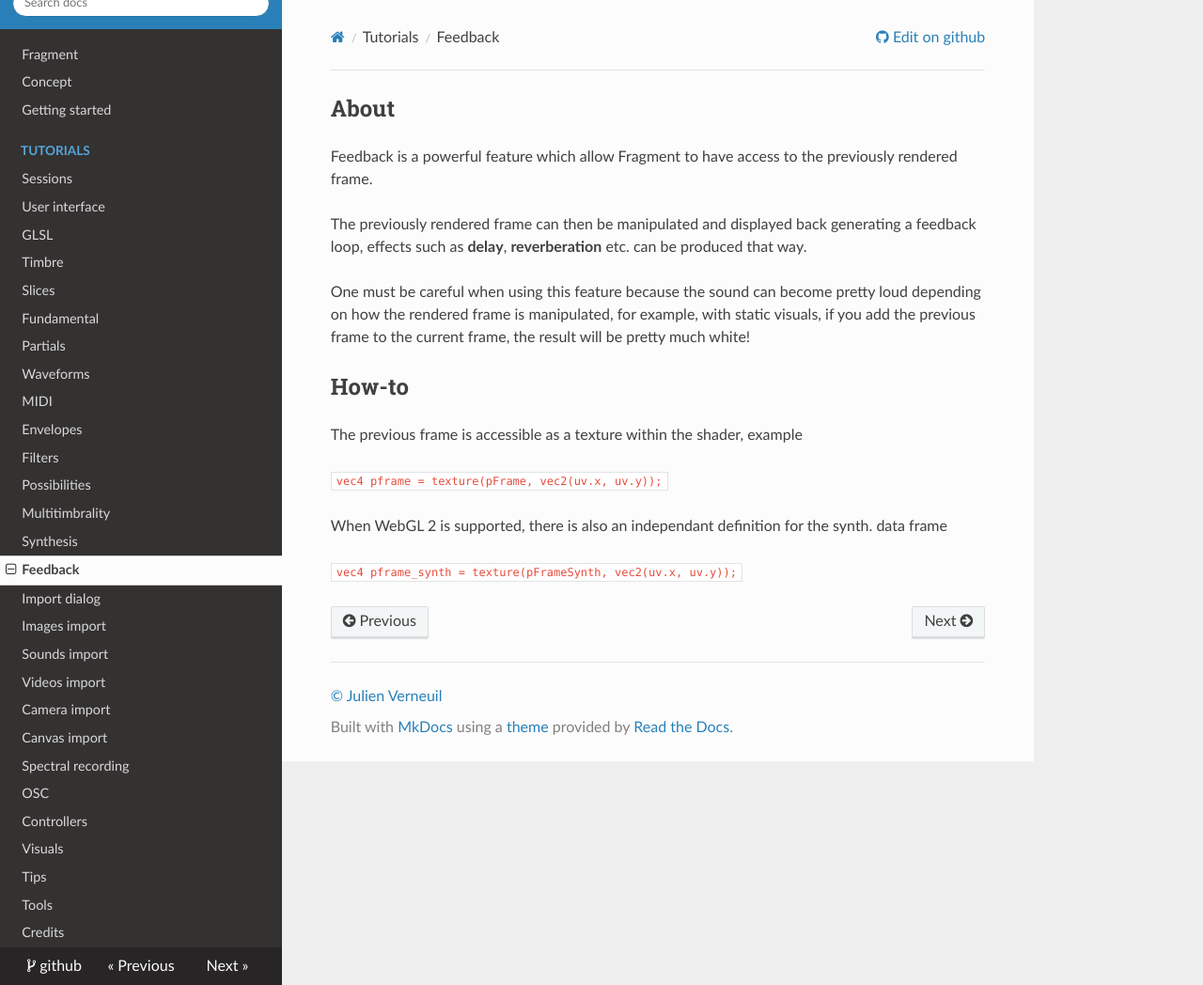
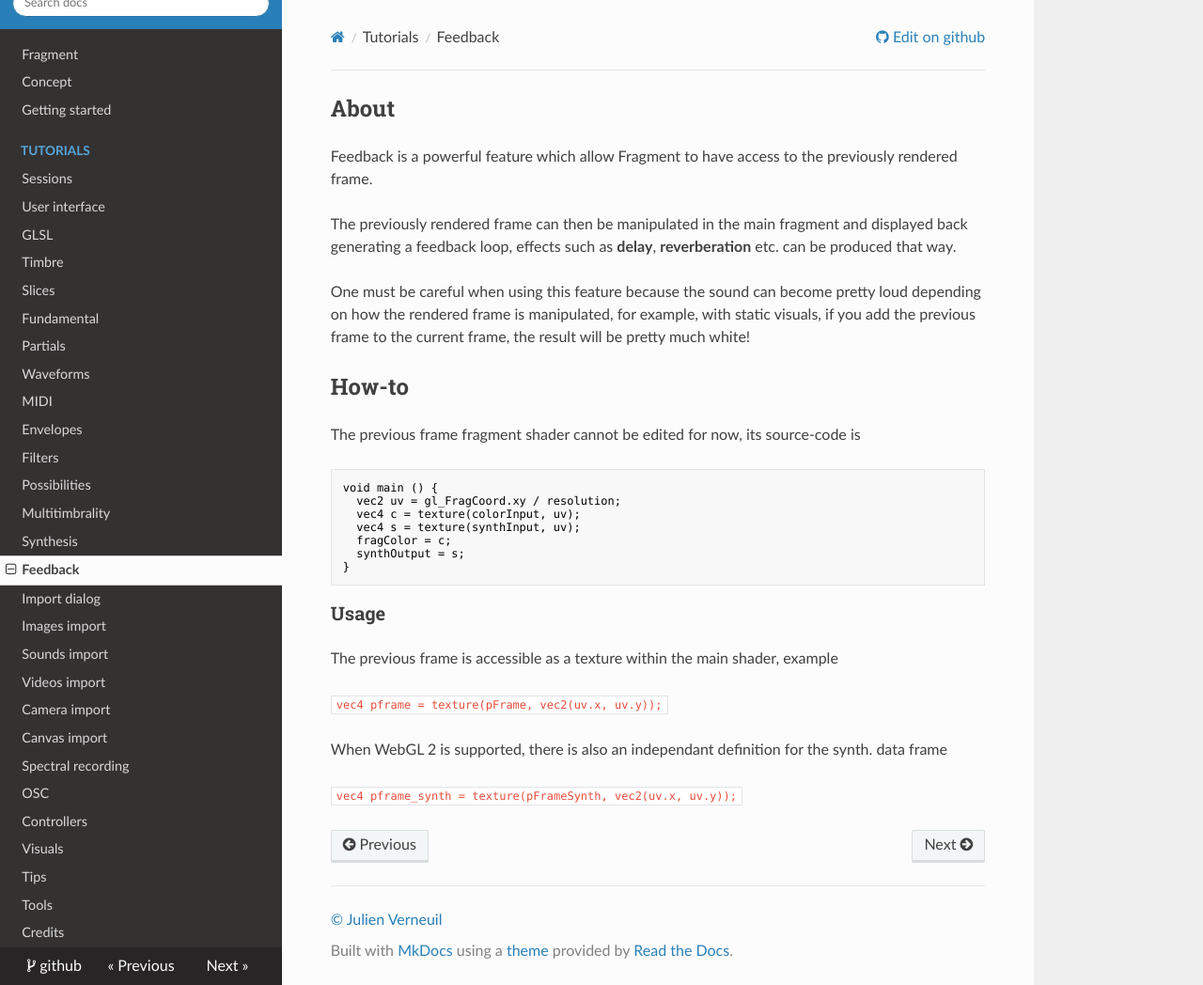
Before and after one commit to grz0zrg/fsynth, an MkDocs documentation site: the page built from documentation/mk/docs/tutorials/feedback.md, in a window 1280 px wide and 1048 px high. Shown: the whole window at 94% size. Built offline with MkDocs 1.6.1, drawn with Linux system fonts in a browser that asks for light colours; nearby versions of some CDN libraries; old or Windows-style settings are respelled for this version of MkDocs.

Commit message:
add FM/PM synthesis (WIP) add synthesis method storage for fas_relay update documentation

````diff
--- a/documentation/mk/docs/tutorials/feedback.md
+++ b/documentation/mk/docs/tutorials/feedback.md
@@ -2,13 +2,26 @@
 
 Feedback is a powerful feature which allow Fragment to have access to the previously rendered frame.
 
-The previously rendered frame can then be manipulated and displayed back generating a feedback loop, effects such as **delay**, **reverberation** etc. can be produced that way.
+The previously rendered frame can then be manipulated in the main fragment and displayed back generating a feedback loop, effects such as **delay**, **reverberation** etc. can be produced that way.
 
 One must be careful when using this feature because the sound can become pretty loud depending on how the rendered frame is manipulated, for example, with static visuals, if you add the previous frame to the current frame, the result will be pretty much white!
 
 ## How-to
 
-The previous frame is accessible as a texture within the shader, example
+The previous frame fragment shader cannot be edited for now, its source-code is
+
+```glsl
+void main () {
+  vec2 uv = gl_FragCoord.xy / resolution;
+  vec4 c = texture(colorInput, uv);
+  vec4 s = texture(synthInput, uv);
+  fragColor = c;
+  synthOutput = s;
+}
+```
+### Usage
+
+The previous frame is accessible as a texture within the main shader, example
 
 `vec4 pframe = texture(pFrame, vec2(uv.x, uv.y));`
 
````
Also changed, not shown: 4 other files.
